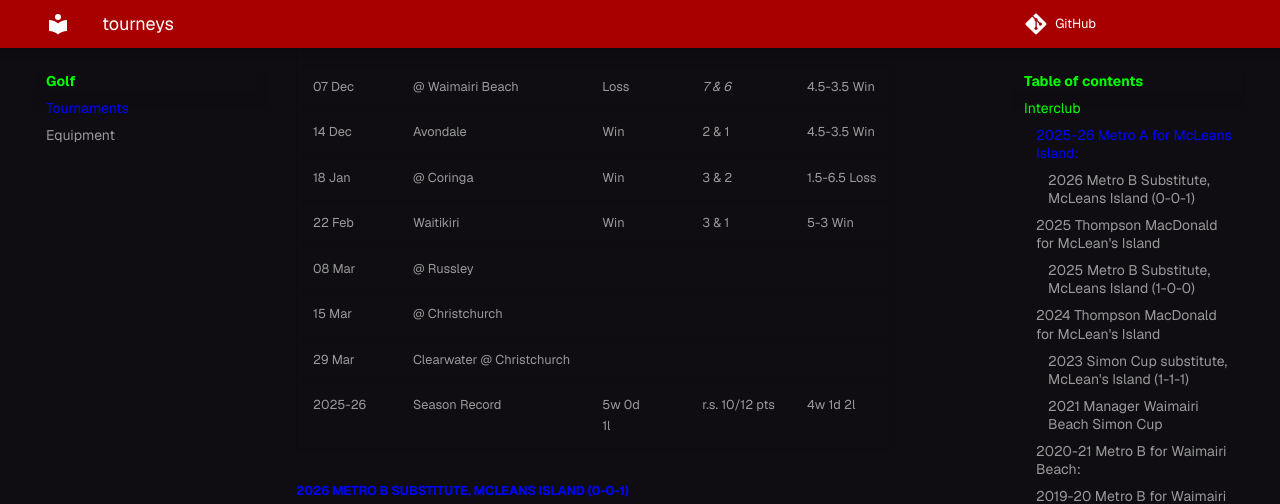
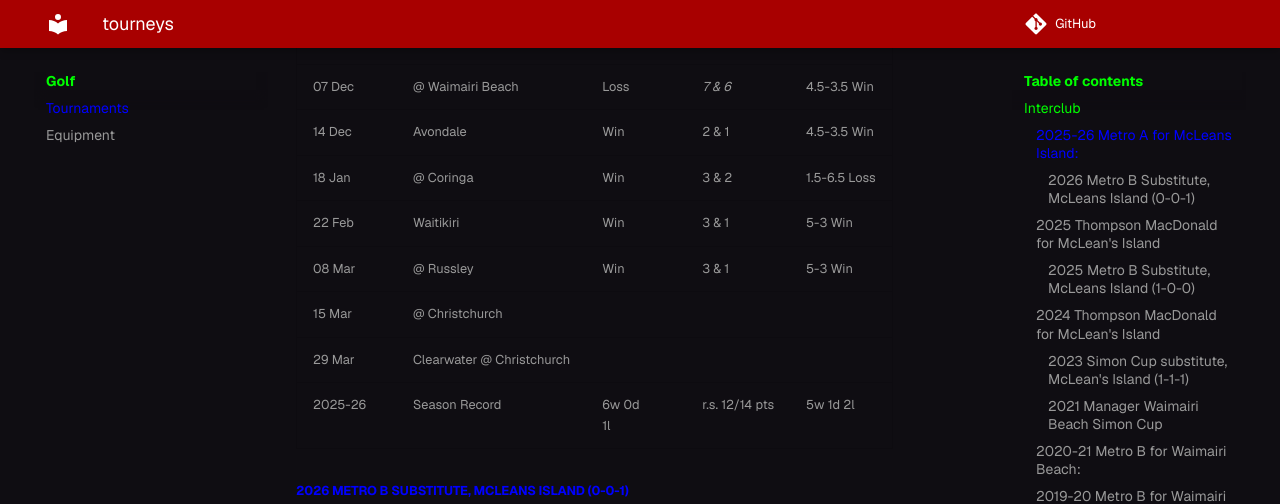
Before and after one commit to matchavez/matchavez.github.io, an MkDocs documentation site: the page built from docs/golf/tourneys.md, in a window 1280 px wide and 900 px high, scrolled down 487 px. Shown: the top 504 px of the window. Built offline with MkDocs 1.6.1 and Material for MkDocs 9.7.7, drawn with Linux system fonts in a browser that asks for light colours; comment, search, counter and statistics services are not loaded.

Commit message:
[PUBLISHER] Merge #95

```diff
--- a/docs/golf/tourneys.md
+++ b/docs/golf/tourneys.md
@@ -19,10 +19,10 @@
 | 14 Dec  | Avondale                  | Win          | 2 & 1          | 4.5-3.5 Win  |
 | 18 Jan  | @ Coringa                 | Win          | 3 & 2          | 1.5-6.5 Loss |
 | 22 Feb  | Waitikiri                 | Win          | 3 & 1          | 5-3 Win      |
-| 08 Mar  | @ Russley                 |              |                |              |
+| 08 Mar  | @ Russley                 | Win          | 3 & 1          | 5-3 Win      |
 | 15 Mar  | @ Christchurch            |              |                |              |
 | 29 Mar  | Clearwater @ Christchurch |              |                |              |
-| 2025-26 | Season Record             | 5w 0d <br>1l | r.s. 10/12 pts | 4w 1d 2l     |
+| 2025-26 | Season Record             | 6w 0d <br>1l | r.s. 12/14 pts | 5w 1d 2l     |
 
 ##### 2026 Metro B Substitute, McLeans Island (0-0-1)
 
```
